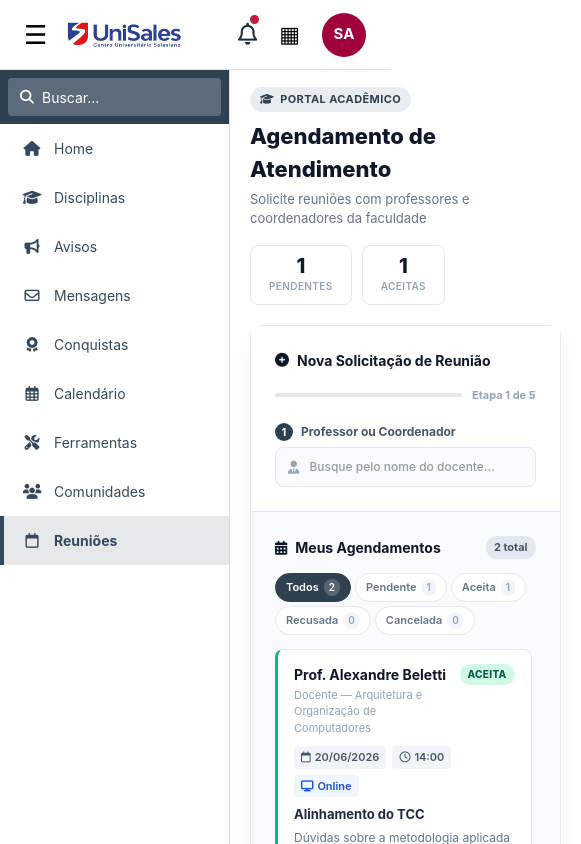
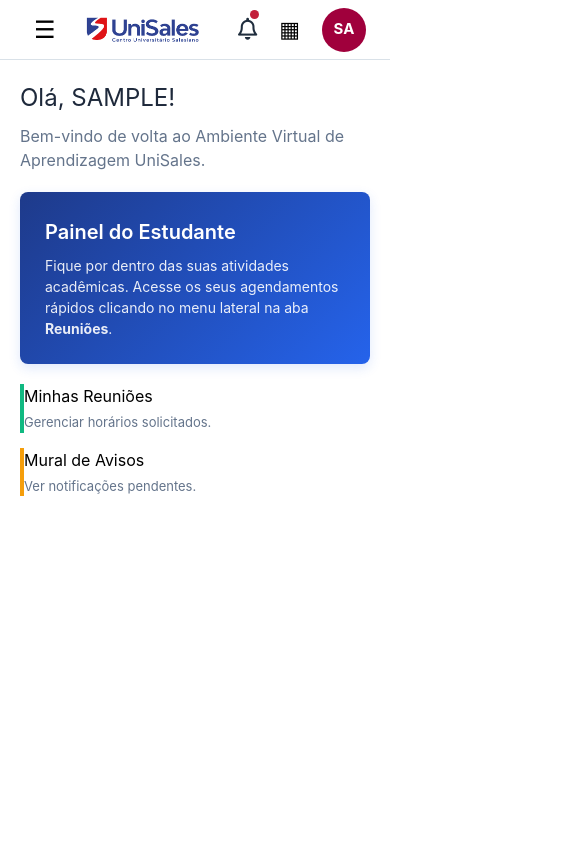
Before and after one commit to tiagutg/agendamento-reunioes, a React (Vite) app: page / in a window 390 px wide. Both pictures are taken after typing "Sample", "Sample123" into the empty fields and a click on the button "Entrar". Shown: the top 844 px of the page, 581 px wide, since content can reach past the window. Built offline with nearby package versions, Linux system fonts and the light colour scheme.

Commit message:
fix: corrige sobreposição do campo buscar e alinha cabeçalho

```diff
--- a/src/App.tsx
+++ b/src/App.tsx
@@ -11,7 +11,7 @@ import { StudentMeetings } from './components/meetings/StudentMeetings.tsx'
 import { ProfessorMeetings } from './components/meetings/ProfessorMeetings.tsx'
 
 type UserRole = 'student' | 'professor'
-type TelaAtiva = 'reunioes' | 'notificacoes'
+type TelaAtiva = 'home' | 'reunioes' | 'notificacoes'
 
 function App() {
   // Controle de Autenticação
@@ -19,54 +19,65 @@ function App() {
   const [currentRole, setCurrentRole] = useState<UserRole>('student')
   const [username, setUsername] = useState('')
 
-  // Layout states
-  const [telaAtiva, setTelaAtiva] = useState<TelaAtiva>('reunioes')
-  const [isSidebarCollapsed, setIsSidebarCollapsed] = useState(false)
+  // Layout states - Inicia na tela 'home'
+  const [telaAtiva, setTelaAtiva] = useState<TelaAtiva>('home')
 
+  // No PC inicia aberto (true), no Mobile inicia recolhido (false)
+  const [isSidebarOpen, setIsSidebarOpen] = useState(window.innerWidth > 768)
+
+  // Atualiza o estado do menu caso o usuário mude a rotação ou tamanho da tela
   useEffect(() => {
-    if (!isLoggedIn) return
+    const handleResize = () => {
+      if (window.innerWidth > 768) {
+        setIsSidebarOpen(true)
+      } else {
+        setIsSidebarOpen(false)
+      }
+    }
+    window.addEventListener('resize', handleResize)
+    return () => window.removeEventListener('resize', handleResize)
+  }, [])
 
-    const menuToggle = document.getElementById('menuToggle')
-    const sidebar    = document.getElementById('sidebar')
+  // Fecha a barra lateral automaticamente ao mudar de tela (apenas no mobile)
+  const navegarPara = (tela: TelaAtiva) => {
+    setTelaAtiva(tela)
+    if (window.innerWidth <= 768) {
+      setIsSidebarOpen(false)
+    }
+  }
 
-    const sincronizarLayout = () => {
-      if (sidebar) setIsSidebarCollapsed(sidebar.classList.contains('hidden'))
-    }
-
-    menuToggle?.addEventListener('click', sincronizarLayout)
-    sincronizarLayout()
-
-    return () => menuToggle?.removeEventListener('click', sincronizarLayout)
-  }, [telaAtiva, isLoggedIn])
-
-  // Callback disparado ao efetuar o login com sucesso no componente isolado
   const handleLoginSuccess = (user: string, role: UserRole) => {
     setUsername(user)
     setCurrentRole(role)
     setIsLoggedIn(true)
+    setIsSidebarOpen(window.innerWidth > 768)
+    setTelaAtiva('home')
   }
 
   const handleLogout = () => {
     setIsLoggedIn(false)
     setUsername('')
-    setTelaAtiva('reunioes')
+    setTelaAtiva('home')
   }
 
-  // 1. RENDERIZAÇÃO DA TELA DE LOGIN (Caso não esteja autenticado)
   if (!isLoggedIn) {
     return <Login onLoginSuccess={handleLoginSuccess} />
   }
 
-  // 2. RENDERIZAÇÃO DO SISTEMA PRINCIPAL (Após o login efetuado)
   return (
     <>
-      {/* HEADER INSTITUCIONAL */}
-   {/* HEADER INSTITUCIONAL */}
-      <header>
+      {/* HEADER INSTITUCIONAL - CORRIGIDO Z-INDEX MÁXIMO */}
+      <header style={{ zIndex: 2000, position: 'fixed', top: 0, left: 0, width: '100vw', height: '60px' }}>
         <div className="header-left">
-          <div className="menu-icon" id="menuToggle" style={{ cursor: 'pointer' }}>☰</div>
+          <div
+            className="menu-icon"
+            id="menuToggle"
+            style={{ cursor: 'pointer', fontSize: '24px', padding: '0 10px' }}
+            onClick={() => setIsSidebarOpen(!isSidebarOpen)}
+          >
+            ☰
+          </div>
           <div className="logo">
-            {/* CORRIGIDO: Agora usa a variável importada entre chaves e sem aspas */}
             <img src={logoUniSales} alt="Logo UniSales" />
           </div>
         </div>
@@ -126,20 +137,57 @@ function App() {
         </div>
       </header>
 
-      <div className="overlay" id="overlay"></div>
+      {/* BACKGROUND OVERLAY - MOBILE */}
+      <div
+        className={`sidebar-overlay ${isSidebarOpen ? 'active' : ''}`}
+        onClick={() => setIsSidebarOpen(false)}
+        style={{
+          position: 'fixed',
+          top: 0,
+          left: 0,
+          width: '100vw',
+          height: '100vh',
+          backgroundColor: 'rgba(0, 0, 0, 0.4)',
+          zIndex: 998,
+          display: window.innerWidth <= 768 && isSidebarOpen ? 'block' : 'none',
+          opacity: isSidebarOpen ? 1 : 0,
+          transition: 'opacity 0.3s ease'
+        }}
+      ></div>
 
-      <div className="container" style={{ display: 'flex' }}>
+      {/* CONTAINER PRINCIPAL COM ESPAÇAMENTO DO TOPO CONFIGURADO */}
+      <div className="container" style={{ display: 'flex', paddingTop: '60px', boxSizing: 'border-box' }}>
 
-      {/* SIDEBAR */}
-        <aside id="sidebar">
-          <div className="search">
+        {/* SIDEBAR - REPOSICIONADA ABAIXO DO HEADER */}
+        <aside
+          id="sidebar"
+          className={isSidebarOpen ? '' : 'collapsed'}
+          style={{
+            position: 'fixed',
+            left: isSidebarOpen ? '0px' : '-260px',
+            top: '60px',
+            height: 'calc(100vh - 60px)',
+            width: '230px',
+            transition: 'left 0.3s cubic-bezier(0.4, 0, 0.2, 1)',
+            zIndex: 999,
+            backgroundColor: '#ffffff',
+            boxShadow: isSidebarOpen ? '4px 0 10px rgba(0,0,0,0.05)' : 'none',
+            overflowY: 'auto'
+          }}
+        >
+          {/* Caixa de busca reposicionada de forma relativa dentro da área visível */}
+          <div className="search" style={{ padding: '15px 10px 10px 10px' }}>
             <div className="search-box">
               <i className="fa-solid fa-magnifying-glass" id="searchToggle" style={{ cursor: 'pointer' }}></i>
               <input type="text" placeholder="Buscar..." id="menuSearch" />
             </div>
           </div>
 
-          <div className="menu-item" id="menuHome">
+          <div
+            className={`menu-item ${telaAtiva === 'home' ? 'active' : ''}`}
+            id="menuHome"
+            onClick={() => navegarPara('home')}
+          >
             <i className="fa-solid fa-house"></i><span>Home</span>
           </div>
 
@@ -150,7 +198,7 @@ function App() {
           <div
             className={`menu-item ${telaAtiva === 'notificacoes' ? 'active' : ''}`}
             id="menuNotificacoes"
-            onClick={() => setTelaAtiva('notificacoes')}
+            onClick={() => navegarPara('notificacoes')}
           >
             <i className="fa-solid fa-bullhorn"></i><span>Avisos</span>
           </div>
@@ -159,7 +207,6 @@ function App() {
             <i className="fa-regular fa-envelope"></i><span>Mensagens</span>
           </div>
 
-          {/* NOVA OPÇÃO: CONQUISTAS (Ícone de Medalha/Prêmio) */}
           <div className="menu-item" id="menuConquistas">
             <i className="fa-solid fa-award"></i><span>Conquistas</span>
           </div>
@@ -168,13 +215,10 @@ function App() {
             <i className="fa-regular fa-calendar-days"></i><span>Calendário</span>
           </div>
 
-
-          {/* NOVA OPÇÃO: FERRAMENTAS (Ícone de Chave e Martelo) */}
           <div className="menu-item" id="menuFerramentas">
             <i className="fa-solid fa-screwdriver-wrench"></i><span>Ferramentas</span>
           </div>
 
-          {/* NOVA OPÇÃO: COMUNIDADES (Ícone de Grupo/Usuários) */}
           <div className="menu-item" id="menuComunidades">
             <i className="fa-solid fa-users"></i><span>Comunidades</span>
           </div>
@@ -182,40 +226,90 @@ function App() {
           <div
             className={`menu-item ${telaAtiva === 'reunioes' ? 'active' : ''}`}
             id="menuAgendamentos"
-            onClick={() => setTelaAtiva('reunioes')}
+            onClick={() => navegarPara('reunioes')}
           >
             <i className="fa-regular fa-calendar"></i>
             <span>{currentRole === 'professor' ? 'Atendimentos' : 'Reuniões'}</span>
           </div>
-
         </aside>
 
-        {/* CONTEÚDO PRINCIPAL (COM RECUO DE SEGURANÇA PARA O HEADER) */}
+        {/* CONTEÚDO PRINCIPAL COM AJUSTE DINÂMICO DE MARGEM DA ESQUERDA */}
         <main
           id="mainContent"
           style={{
-            marginLeft:  isSidebarCollapsed ? '60px' : '230px',
-            transition:  'margin-left 0.3s ease',
-            width:       '100%',
-            padding:     '20px',
-            paddingTop:  '85px',
-            boxSizing:   'border-box',
-            minHeight:   '100vh',
+            marginLeft: window.innerWidth <= 768 ? '0px' : (isSidebarOpen ? '230px' : '0px'),
+            transition: 'margin-left 0.3s cubic-bezier(0.4, 0, 0.2, 1)',
+            width: '100%',
+            padding: '20px',
+            boxSizing: 'border-box',
+            minHeight: 'calc(100vh - 60px)',
           }}
         >
-          {telaAtiva === 'reunioes' ? (
-            currentRole === 'professor' ? <ProfessorMeetings /> : <StudentMeetings />
-          ) : (
-            <>
+          {/* TELA DE RENDERS */}
+          {telaAtiva === 'home' && (
+            <div style={{ animation: 'fadeIn 0.4s ease' }}>
+              <h1 className="page-title" style={{ fontSize: '24px', color: '#1e293b', marginBottom: '8px' }}>
+                Olá, {username.replace('.', ' ').toUpperCase()}!
+              </h1>
+              <p style={{ color: '#64748b', marginBottom: '20px' }}>Bem-vindo de volta ao Ambiente Virtual de Aprendizagem UniSales.</p>
+
+              <div className="meeting-card" style={{
+                background: 'linear-gradient(135deg, #1e3a8a, #2563eb)',
+                color: '#fff',
+                padding: '25px',
+                borderRadius: '8px',
+                boxShadow: '0 4px 12px rgba(37,99,235,0.15)',
+                marginBottom: '20px'
+              }}>
+                <h2 style={{ margin: 0, fontSize: '20px', fontWeight: '600' }}>Painel do {currentRole === 'professor' ? 'Professor' : 'Estudante'}</h2>
+                <p style={{ opacity: 0.9, fontSize: '14px', marginTop: '8px', maxWidth: '600px' }}>
+                  Fique por dentro das suas atividades acadêmicas. Acesse os seus agendamentos rápidos clicando no menu lateral na aba
+                  <strong> {currentRole === 'professor' ? 'Atendimentos' : 'Reuniões'}</strong>.
+                </p>
+              </div>
+
+              <div style={{ display: 'grid', gridTemplateColumns: 'repeat(auto-fit, minmax(240px, 1fr))', gap: '15px' }}>
+                <div className="meeting-card" onClick={() => navegarPara('reunioes')} style={{ cursor: 'pointer', borderLeft: '4px solid #10b981' }}>
+                  <h4 style={{ margin: '0 0 5px 0' }}>{currentRole === 'professor' ? 'Meus Atendimentos' : 'Minhas Reuniões'}</h4>
+                  <p style={{ fontSize: '13px', color: '#64748b', margin: 0 }}>Gerenciar horários solicitados.</p>
+                </div>
+                <div className="meeting-card" onClick={() => navegarPara('notificacoes')} style={{ cursor: 'pointer', borderLeft: '4px solid #f59e0b' }}>
+                  <h4 style={{ margin: '0 0 5px 0' }}>Mural de Avisos</h4>
+                  <p style={{ fontSize: '13px', color: '#64748b', margin: 0 }}>Ver notificações pendentes.</p>
+                </div>
+              </div>
+            </div>
+          )}
+
+          {telaAtiva === 'reunioes' && (
+            <div style={{ animation: 'fadeIn 0.3s ease' }}>
+              {currentRole === 'professor' ? <ProfessorMeetings /> : <StudentMeetings />}
+            </div>
+          )}
+
+          {telaAtiva === 'notificacoes' && (
+            <div style={{ animation: 'fadeIn 0.3s ease' }}>
               <h1 className="page-title">Notificações</h1>
               <div className="meeting-card">
                 <p>Central de avisos institucionais do ambiente UniSales.</p>
               </div>
-            </>
+            </div>
           )}
         </main>
 
       </div>
+
+      <style>{`
+        @keyframes fadeIn {
+          from { opacity: 0; transform: translateY(8px); }
+          to { opacity: 1; transform: translateY(0); }
+        }
+        @media (max-width: 768px) {
+          #sidebar {
+            box-shadow: 5px 0 15px rgba(0,0,0,0.15) !important;
+          }
+        }
+      `}</style>
     </>
   )
 }
--- a/src/components/sidebar/sidebar.css
+++ b/src/components/sidebar/sidebar.css
@@ -136,3 +136,10 @@
     color: inherit;
     display: block;
 }
+
+@media (max-width: 768px) {
+  #sidebar {
+    position: fixed !important;
+    height: calc(100vh - 60px) !important;
+  }
+}
```
Also changed, not shown: src/components/login/login.tsx (+20 -7 lines), src/App.css (line endings or trailing spaces).
